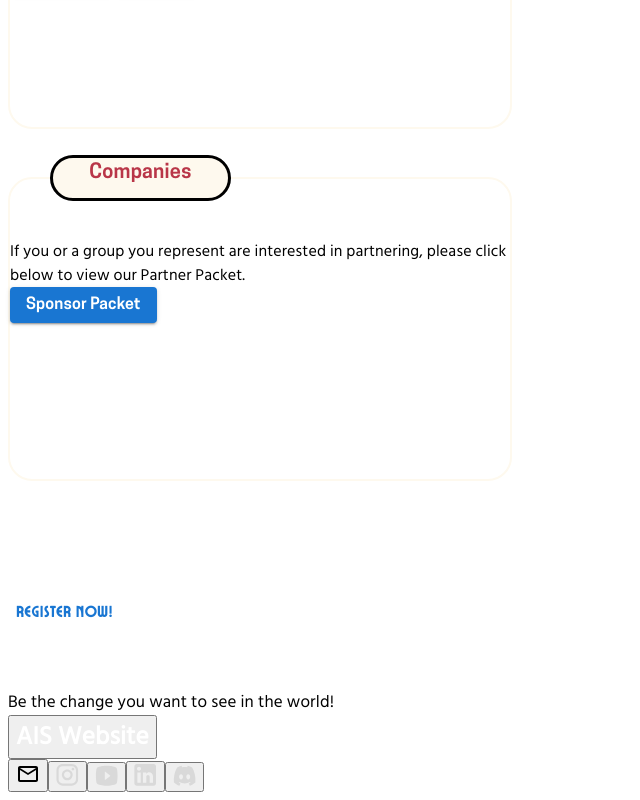
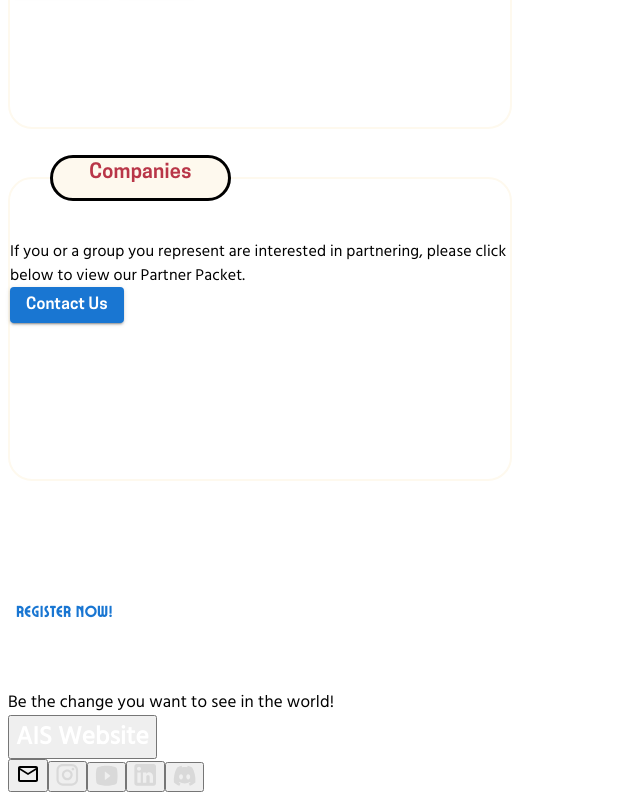
Before and after one commit to sherwin-valan/hackai-2024, a Next.js app: page / in a window 1280 px wide. Shown: the part 8352-9152 px from the top of the page, without its empty margins (0-640 px from the left). Built offline with nearby package versions, Linux system fonts and the light colour scheme.

Commit message:
update company sponsoring

```diff
--- a/pages/WorkwithUs.tsx
+++ b/pages/WorkwithUs.tsx
@@ -100,7 +100,7 @@ function WorkWithUsSection()
                         </div>
                         <div className='flex mt-16 flex-row items-center justify-center pt-6'>
                             <Button onClick={() => location.href="mailto:contact@aisociety.io"} className='bg-[#FEF9EE] w-[170px] text-[#B93648] hover:bg-[#B93648] hover:text-[#FEF9EE]' variant="contained">
-                                <Typography fontFamily={"var(--cooper)"} textTransform={"none"}>Sponsor Packet</Typography>
+                                <Typography fontFamily={"var(--cooper)"} textTransform={"none"}>Contact Us</Typography>
                             </Button>
                         </div>
                     </div>
```
